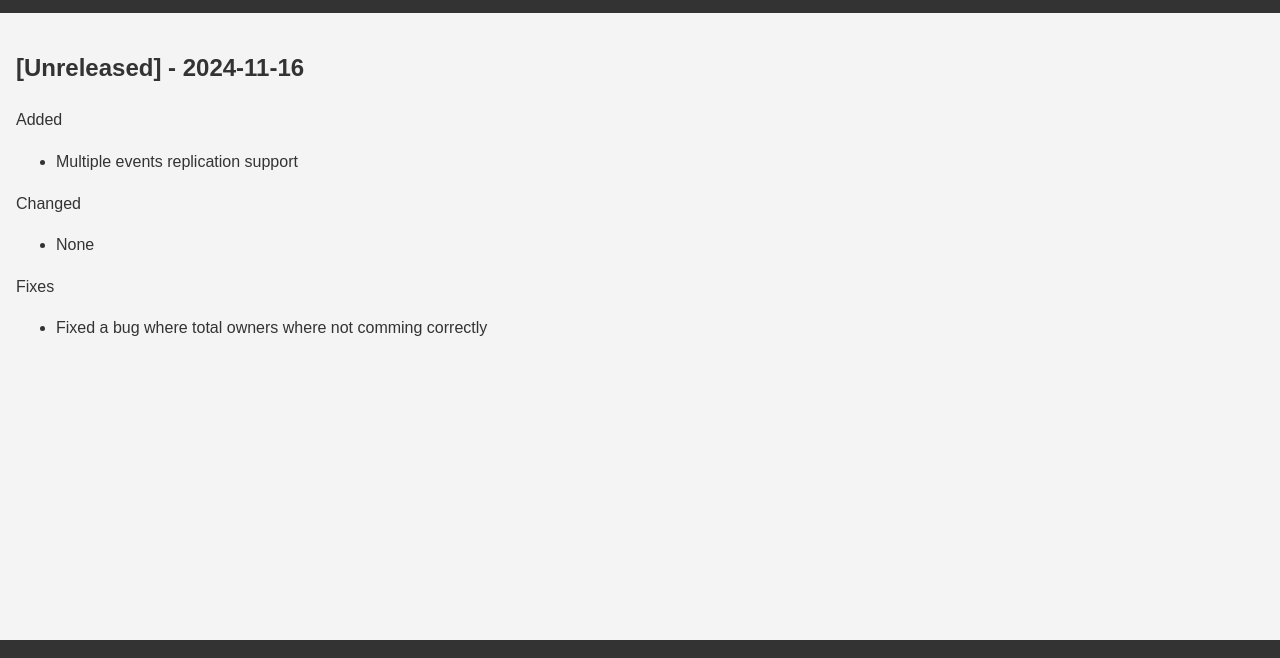
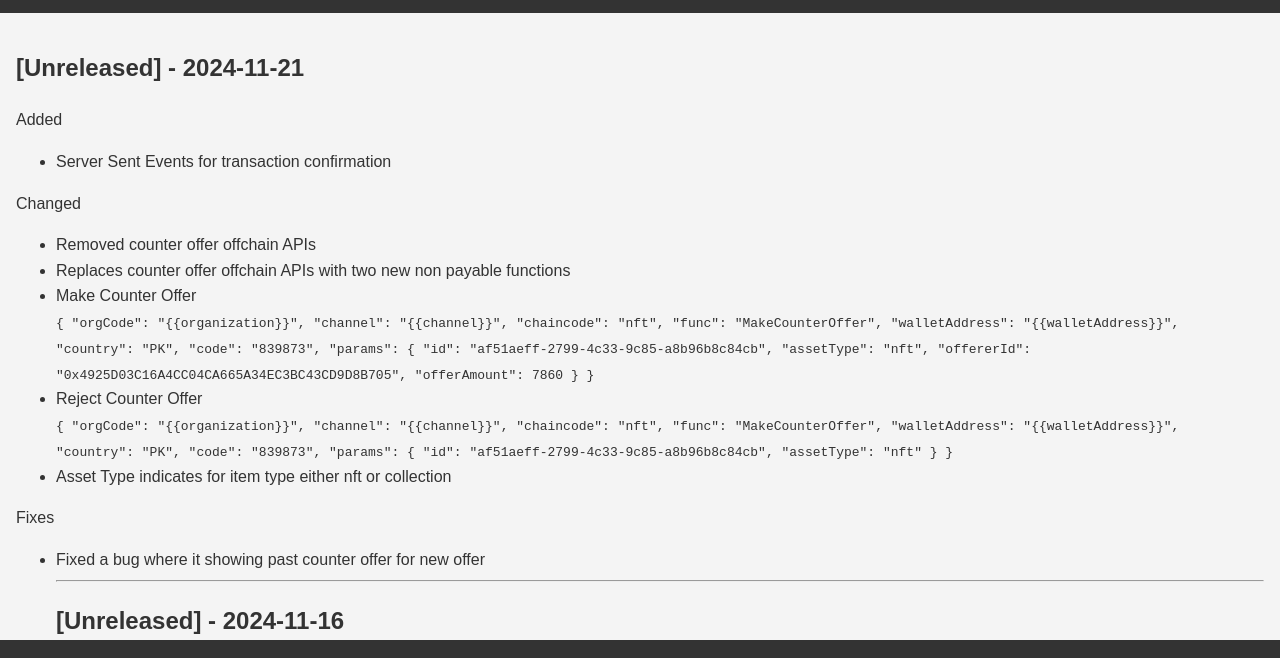
Before and after one commit to bilaltahseen/hesa-wallet-changelogs, a website built with Vite: page index.html in a window 1280 px wide. Shown: the part 70-728 px from the top of the page. Built offline with nearby package versions, Linux system fonts and the light colour scheme.

Commit message:
update index.html with unreleased changes for transaction confirmation and counter offer APIs

```diff
--- a/index.html
+++ b/index.html
@@ -12,6 +12,55 @@
   </header>
   <main>
     <section>
+      <h2>[Unreleased] - 2024-11-21</h2>
+      <p>Added</p>
+      <ul>
+        <li>Server Sent Events for transaction confirmation</li>
+      </ul>
+      <p>Changed</p>
+      <ul>
+        <li>Removed counter offer offchain APIs</li>
+        <li>Replaces counter offer offchain APIs with two new non payable functions</li>
+        <li>Make Counter Offer</li>
+        <code>
+          {
+            "orgCode": "{{organization}}",
+            "channel": "{{channel}}",
+            "chaincode": "nft",
+            "func": "MakeCounterOffer",
+            "walletAddress": "{{walletAddress}}",
+            "country": "PK",
+            "code": "839873",
+            "params": {
+                "id": "af51aeff-2799-4c33-9c85-a8b96b8c84cb",
+                "assetType": "nft",
+                "offererId": "0x4925D03C16A4CC04CA665A34EC3BC43CD9D8B705",
+                "offerAmount": 7860
+            }
+        }
+        </code>
+        <li>Reject Counter Offer</li>
+        <code>
+          {
+            "orgCode": "{{organization}}",
+            "channel": "{{channel}}",
+            "chaincode": "nft",
+            "func": "MakeCounterOffer",
+            "walletAddress": "{{walletAddress}}",
+            "country": "PK",
+            "code": "839873",
+            "params": {
+                "id": "af51aeff-2799-4c33-9c85-a8b96b8c84cb",
+                "assetType": "nft"
+            }
+        }
+        </code>
+        <li>Asset Type indicates for item type either nft or collection</li>
+      </ul>
+      <p>Fixes</p>
+      <ul>
+        <li>Fixed a bug where it showing past counter offer for new offer</li>
+      <hr/>
       <h2>[Unreleased] - 2024-11-16</h2>
       <p>Added</p>
       <ul>
```
